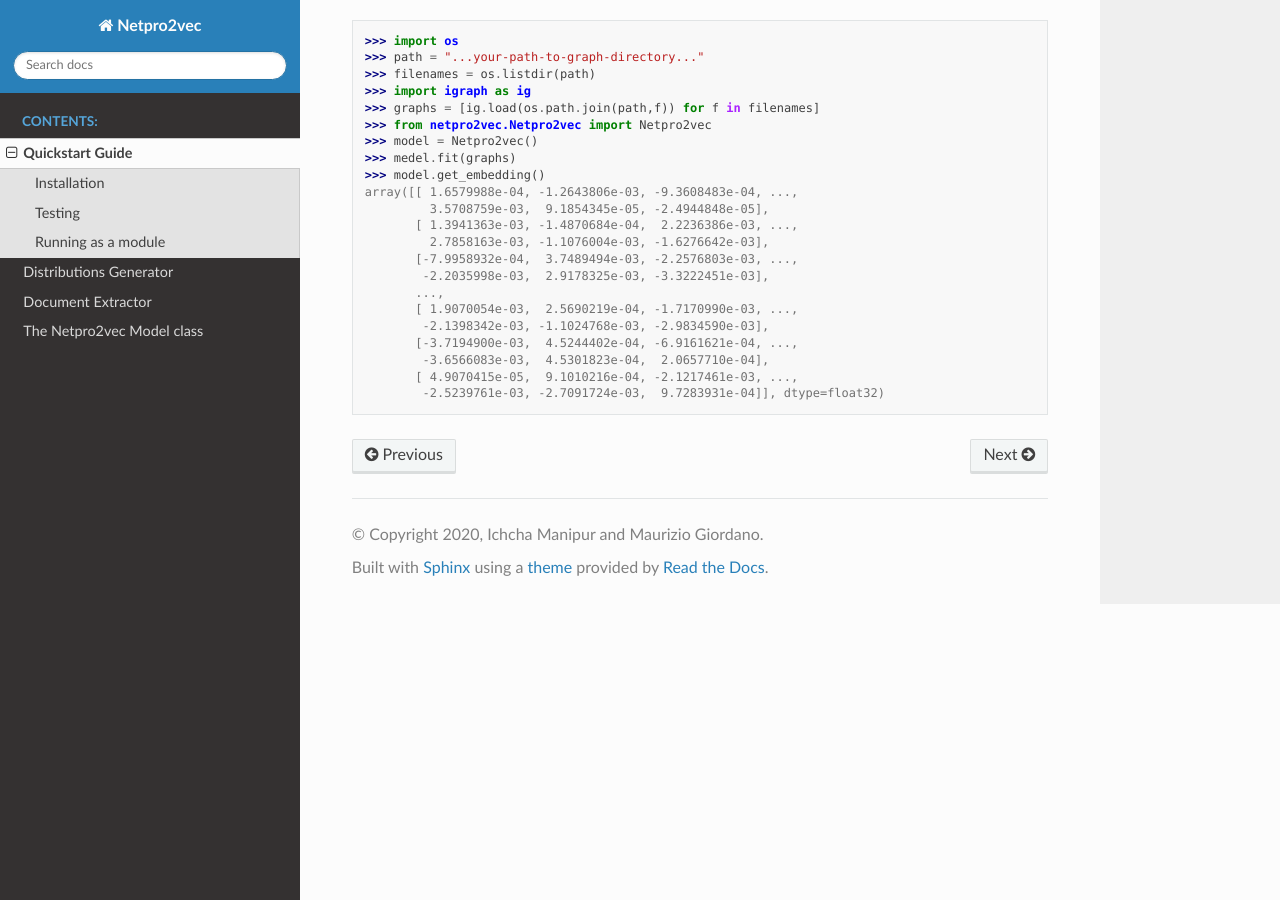
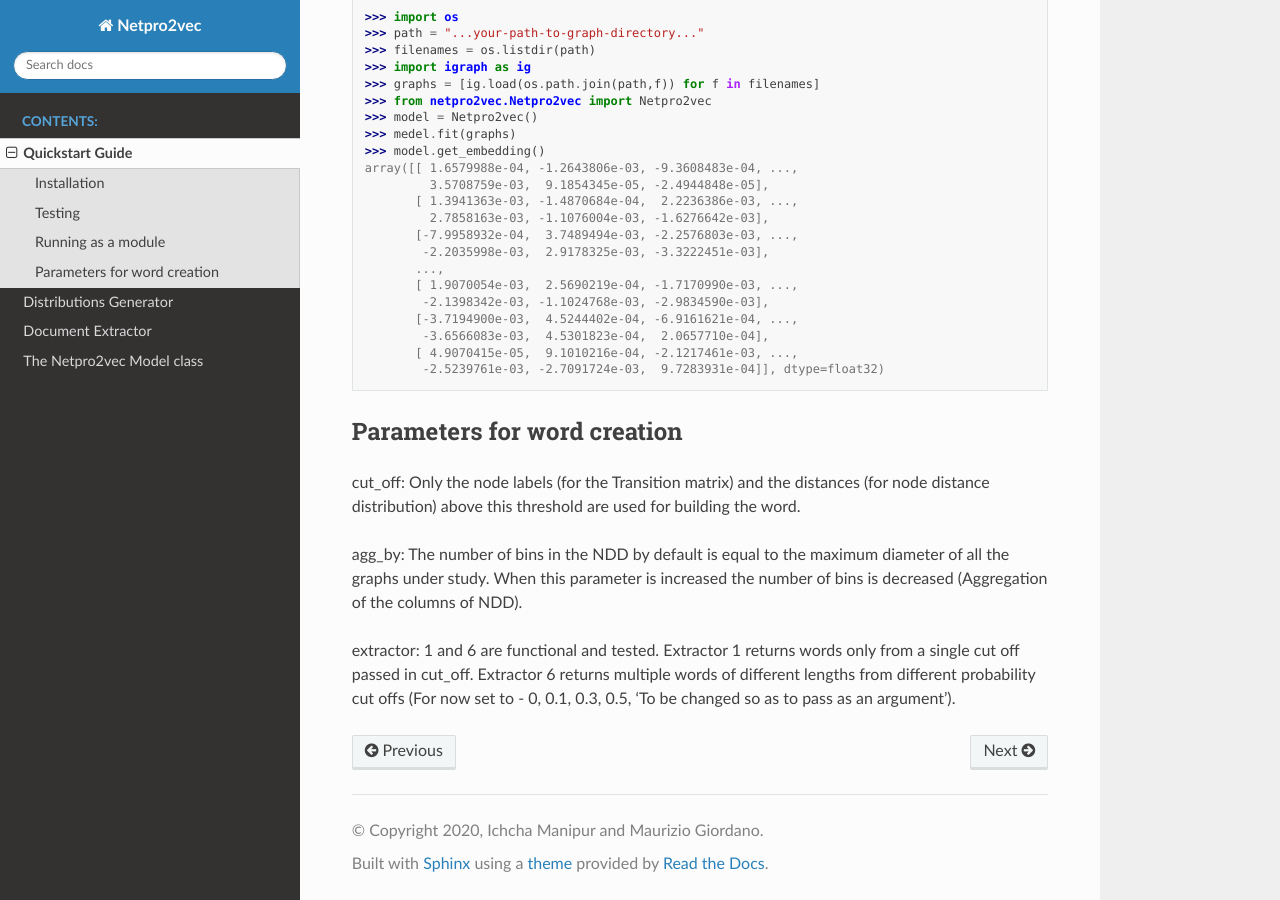
Before and after one commit to cds-group/Netpro2vec, a Sphinx documentation site: the page built from doc/source/intro.rst, in a window 1280 px wide and 900 px high, scrolled down 1356 px. Built offline with Sphinx 7.4.7 and the Read the Docs theme 2.0.0, drawn with Linux system fonts in a browser that asks for light colours; some of the changed text lies outside the part shown.

Commit message:
Parameter description

```diff
--- a/doc/source/intro.rst
+++ b/doc/source/intro.rst
@@ -35,7 +35,6 @@ executing the ``test.py``program:
 
 This command takes as input the directory of the graphml files and the graph class labels file. It
 produces an embedding (with 512 variables) based on NDD annotation. The node annotation is parametrized by the aggregator, extractor and cut-off paramters. The resulting embeddings are saved (together with graph class labels) into the CSV file ``<embed-filepath>``.
-
 Once the embedding is saved into a CSV file, it can be use for classification with other external tools or toolkit (like Weka).
 In the same ``test.py`` script the validation is implemented, as an example, by
 a ten-fold cross-validation with a SVM classifier (with linear kernel and default paramters) implemented in the `scikit-learn <https://scikit-learn.org/>`_ python library.
@@ -87,3 +86,19 @@ Once the module is loaded, you can generate embedding with the following python
 	        -3.6566083e-03,  4.5301823e-04,  2.0657710e-04],
 	       [ 4.9070415e-05,  9.1010216e-04, -2.1217461e-03, ...,
 	        -2.5239761e-03, -2.7091724e-03,  9.7283931e-04]], dtype=float32)
+
+Parameters for word creation
+****************************
+
+cut_off: Only the node labels (for the Transition matrix) and the distances
+(for node distance distribution) above this threshold are used for building
+the word.
+
+agg_by: The number of bins in the NDD by default is equal to the maximum
+diameter of all the graphs under study. When this parameter is increased the
+number of bins is decreased (Aggregation of the columns of NDD).
+
+extractor: 1 and 6 are functional and tested. Extractor 1 returns words only
+from a single cut off passed in cut_off. Extractor 6 returns multiple words
+of different lengths from different probability cut offs (For now set to
+- 0, 0.1, 0.3, 0.5, 'To be changed so as to pass as an argument').
```
